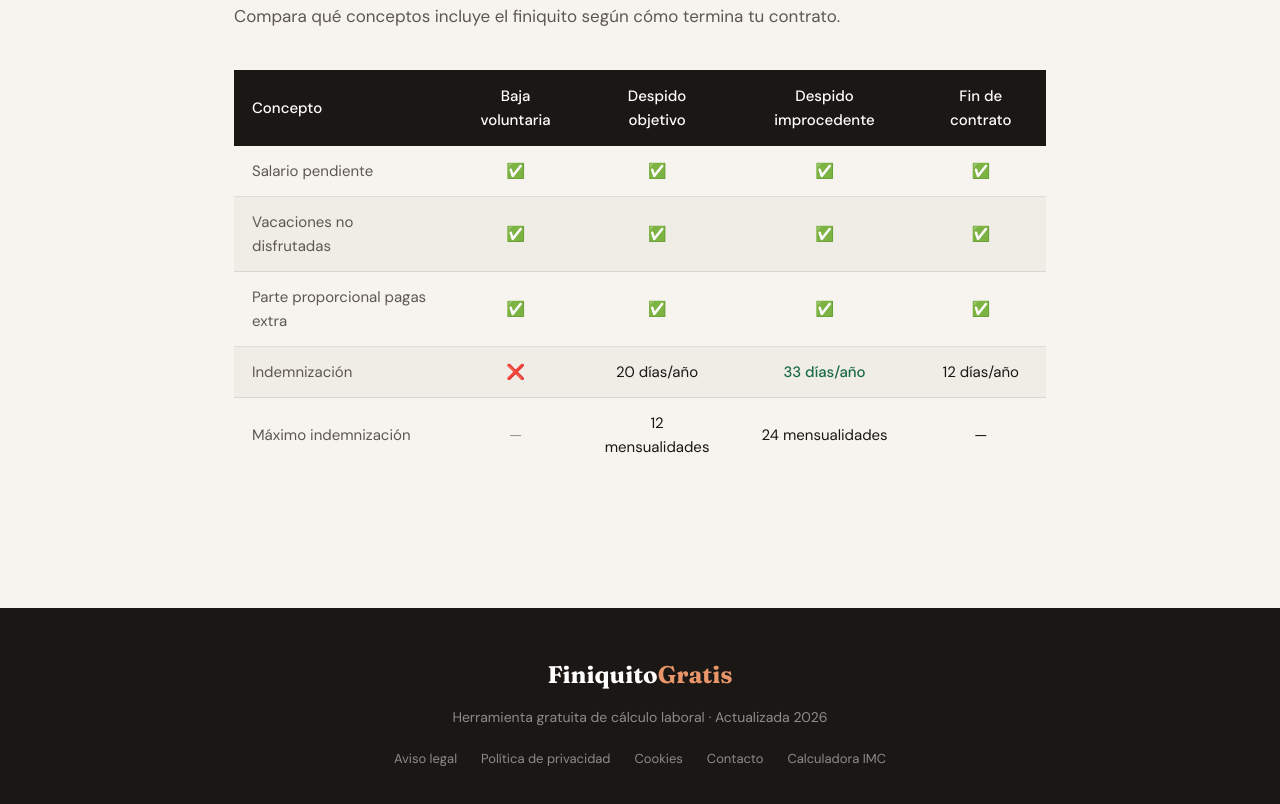
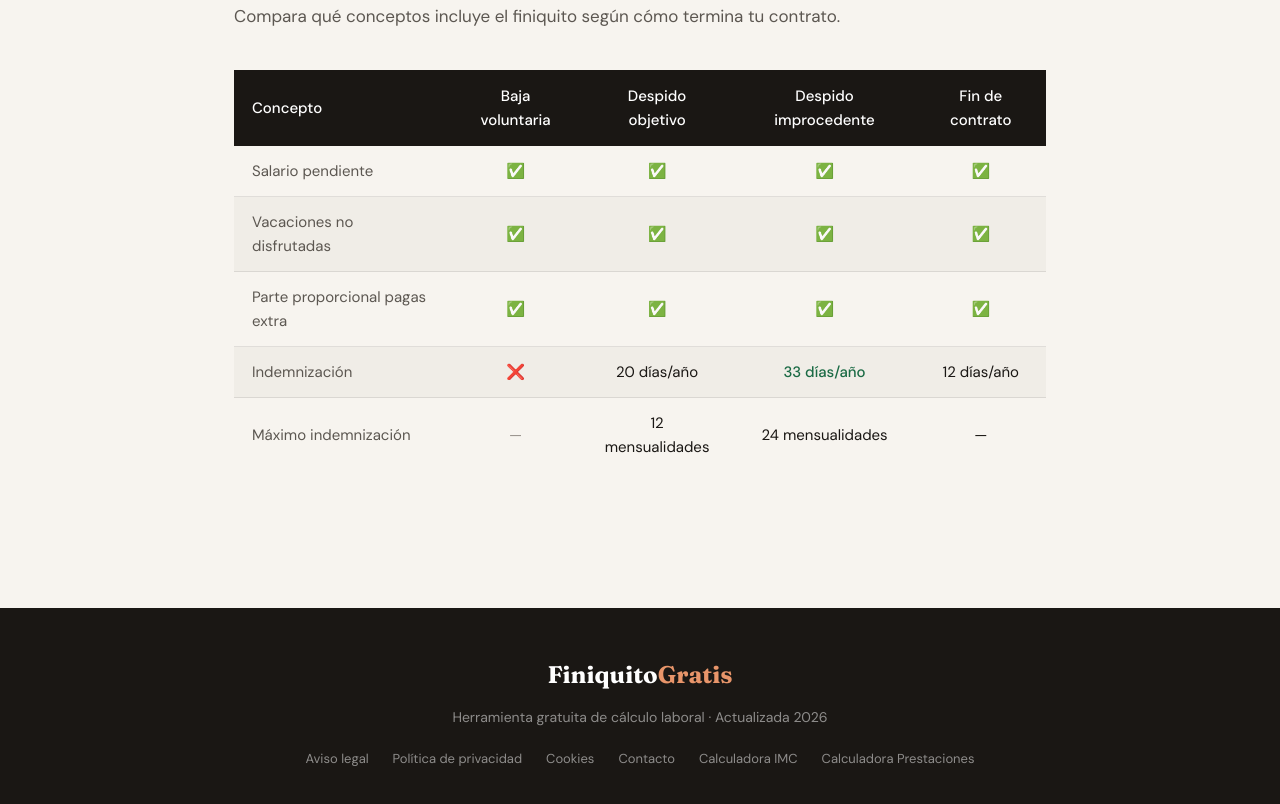
Before and after one commit to jmartintechit-blip/calculadora-finiquito, a plain HTML site: page index.html in a window 1280 px wide. Shown: the part 3088-3892 px from the top of the page. Drawn offline with Linux system fonts and the light colour scheme.

Commit message:
enlace calculaprestaciones

```diff
--- a/index.html
+++ b/index.html
@@ -1237,6 +1237,7 @@
     <a href="politica-cookies.html">Cookies</a>
     <a href="contacto.html">Contacto</a>
     <a href="https://imcgratis.com">Calculadora IMC</a>
+    <a href="https://calculaprestaciones.com">Calculadora Prestaciones</a>
   </div>
 </footer>
 
```
